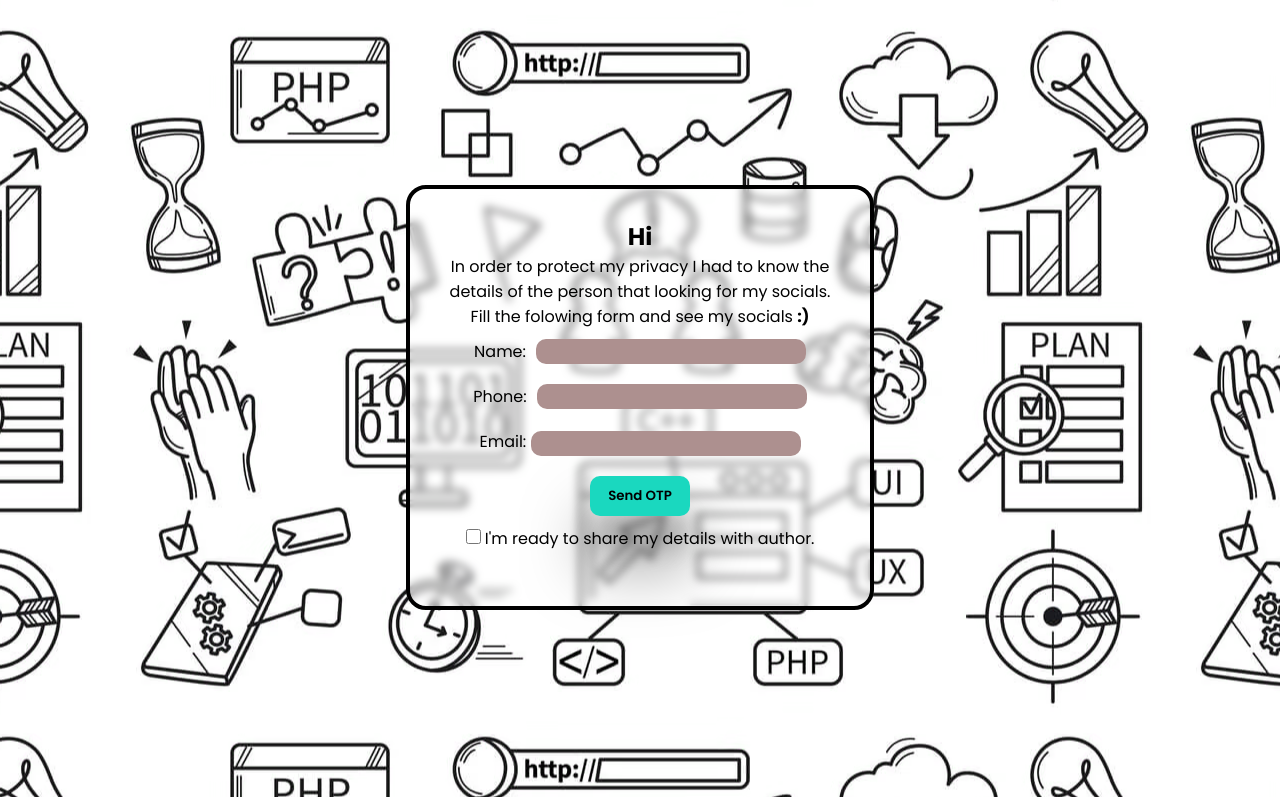
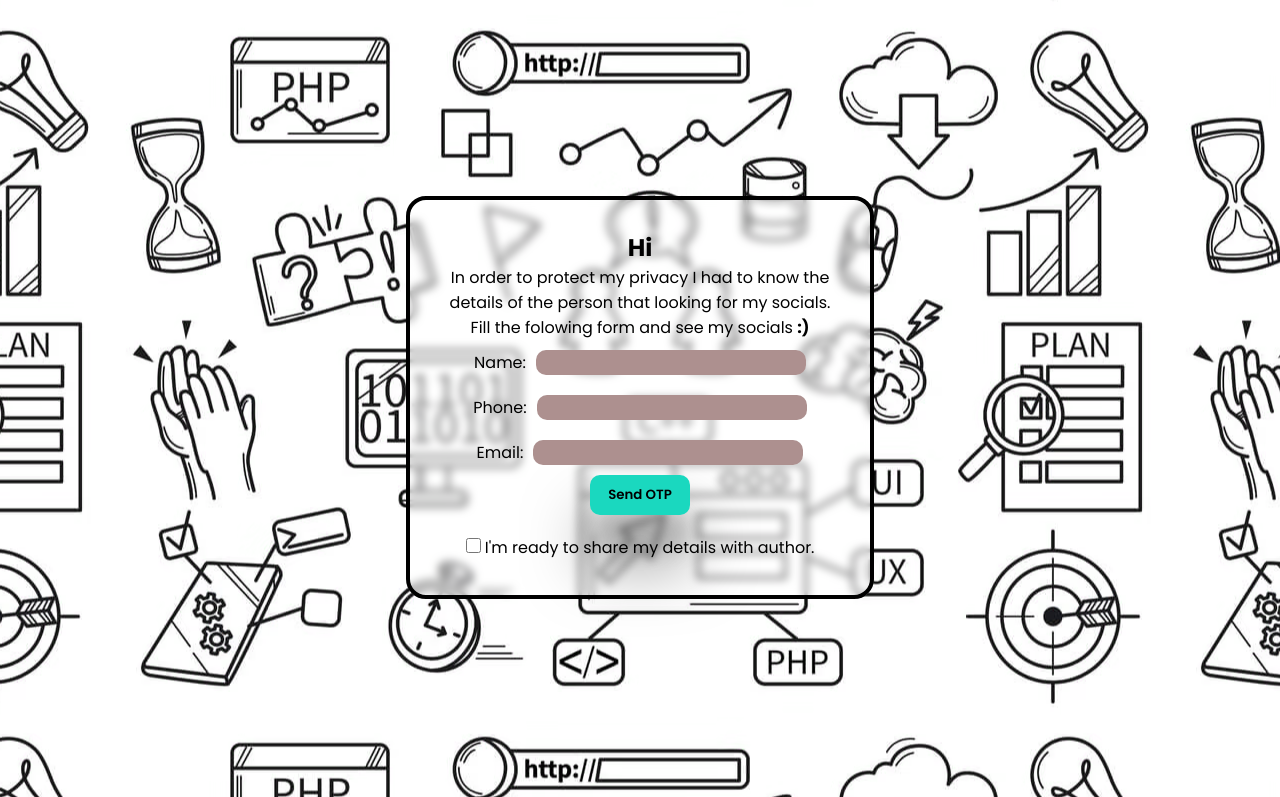
Before and after one commit to yadhukrixh/Techfriar_week-1, a plain HTML site: page social.html in a window 1280 px wide. Shown: the part 68-865 px from the top of the page. Drawn offline with Linux system fonts and the light colour scheme.

Commit message:
ui updates

```diff
--- a/assets/styles/style.css
+++ b/assets/styles/style.css
@@ -877,7 +877,7 @@ section {
 .email_input, .otp-section {
     margin: 10px;
     display: flex;
-    flex-direction: column;
+    flex-direction: row;
     align-items: center;
     row-gap: 10px;
 }
--- a/social.html
+++ b/social.html
@@ -90,13 +90,14 @@
                         </div>
 
                         <div class="email_input">
-                            <div style="margin: 0; row-gap: 20px;">
-                                <label for="email">Email:</label>
-                                <input type="email" id="email" name="email" required>
-                            </div>
-                            <div class="email-error" id="email-error">
+                            <label for="email">Email:</label>
+                            <input type="email" id="email" name="email" required>
+                        </div>
+                        <div class="email-error" id="email-error">
 
-                            </div>
+                        </div>
+
+
                             <button class="form_buttons" type="button" id="send-otp-btn" onclick="sendOtp()">Send OTP</button>
                         </div>
 
```
